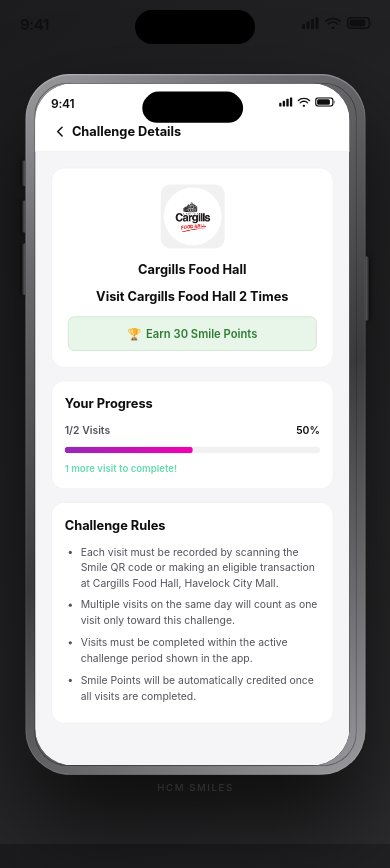
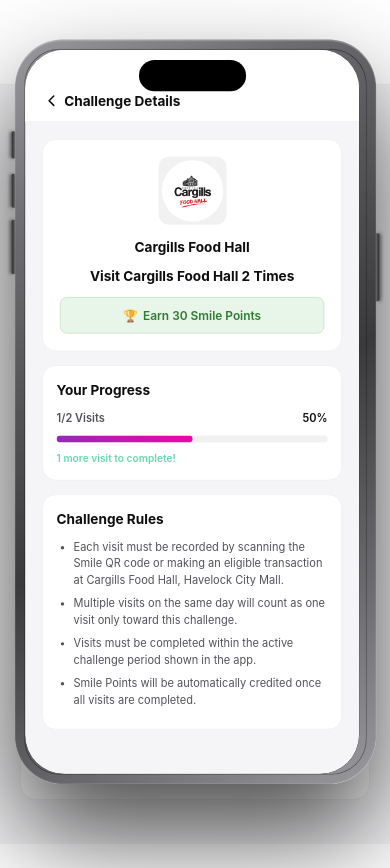
Before and after one commit to milan27c/smileapp, a Next.js app: page /challenge-details/1 in a window 390 px wide. After the commit the page ends 844 px from the top, so only its background shows below. Built offline with nearby package versions, Linux system fonts and the light colour scheme.

Commit message:
remove device mockup on mobile, hide status bar on mobile, make full-screen responsive layout

```diff
--- a/app/components/StatusBar.tsx
+++ b/app/components/StatusBar.tsx
@@ -2,7 +2,7 @@
   const color = light ? "#fff" : "#0E0E10";
   return (
     <div
-      className="absolute top-0 left-0 right-0 z-40"
+      className="absolute top-0 left-0 right-0 z-40 hidden lg:block"
       style={{ height: "54px", pointerEvents: "none" }}
     >
       {/* Time — left */}
--- a/app/layout.tsx
+++ b/app/layout.tsx
@@ -34,20 +34,29 @@
         <meta name="apple-mobile-web-app-title" content="HCM Smiles" />
       </head>
       <body
-        className="flex items-center justify-center"
+        className="flex items-center justify-center lg:p-3 lg:bg-gradient-to-br lg:from-[#1C1C1E] lg:to-[#2C2C2E]"
         style={{
           background: "linear-gradient(135deg, #1C1C1E 0%, #2C2C2E 100%)",
-          padding: "12px",
+          padding: 0,
           minHeight: "100vh",
           margin: 0,
+          overflow: "hidden",
         }}
       >
         {/* Mobile View - Full screen on mobile devices */}
         <div
-          className="w-full h-screen lg:hidden"
+          className="w-screen h-screen lg:hidden"
           style={{
             background: "#000",
             overflow: "hidden",
+            padding: 0,
+            margin: 0,
+            display: "block",
+            position: "fixed",
+            top: 0,
+            left: 0,
+            right: 0,
+            bottom: 0,
           }}
         >
           {children}
@@ -62,7 +71,7 @@
             display: "flex",
             flexDirection: "column",
             justifyContent: "center",
-            transform: "scale(0.8)",
+            transform: "scale(0.85)",
             transformOrigin: "center",
           }}
         >
```
